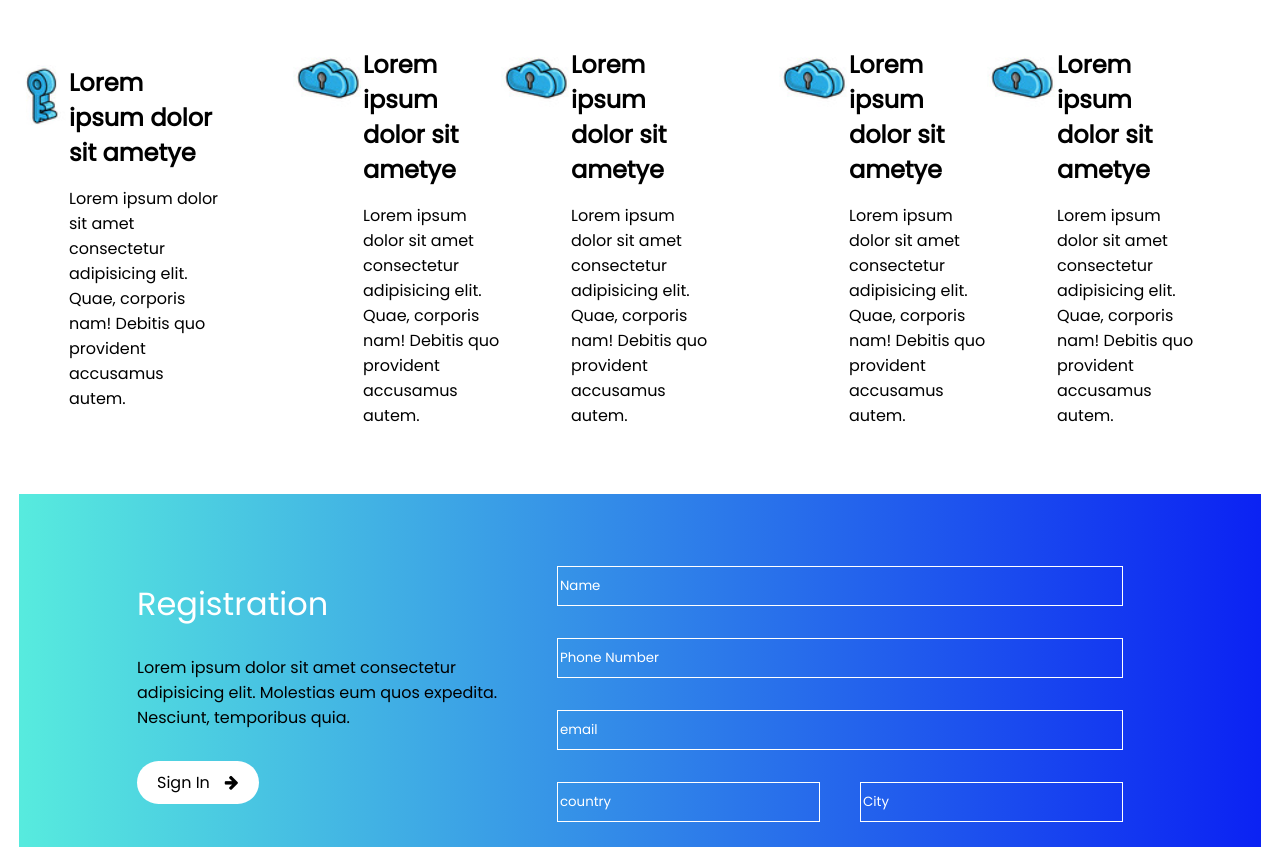
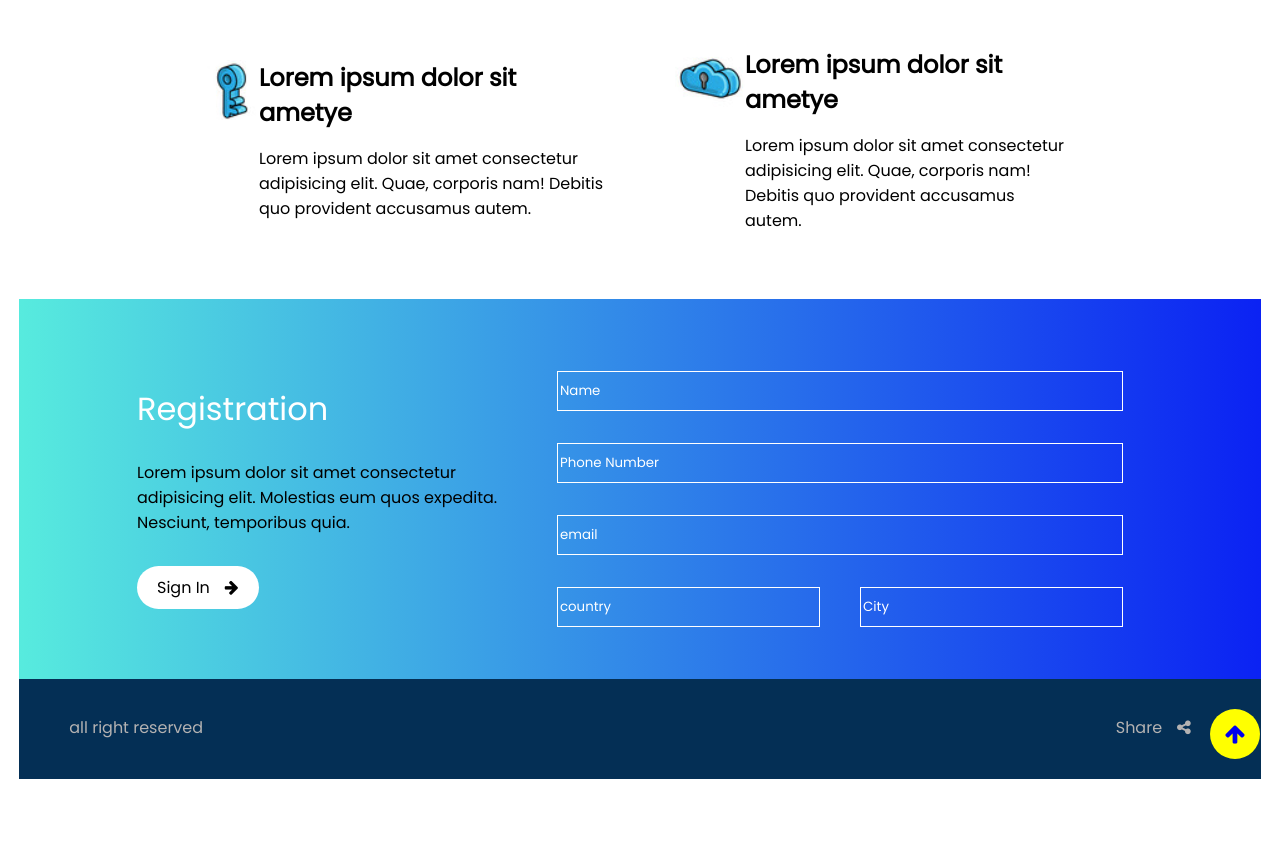
Before and after one commit to Zeeshan-Waince/000Webhost, a plain HTML site: page index.html in a window 1280 px wide. Shown: the part 1153-2000 px from the top of the page. After the commit the page ends 1932 px from the top, so only its background shows below. Drawn offline with Linux system fonts and the light colour scheme.

Commit message:
my third commit

```diff
--- a/index.html
+++ b/index.html
@@ -97,33 +97,6 @@
             <p>Lorem ipsum dolor sit amet consectetur adipisicing elit. Quae, corporis nam! Debitis quo provident accusamus autem.</p>
          </div>
       </div>
-      <div class="card">
-         <div class="card-img">
-            <img src="image/icon4.png" alt="">
-         </div>
-         <div class="card-detail">
-            <h2>Lorem ipsum dolor sit ametye</h2>
-            <p>Lorem ipsum dolor sit amet consectetur adipisicing elit. Quae, corporis nam! Debitis quo provident accusamus autem.</p>
-         </div>
-      </div>
-      <div class="card">
-         <div class="card-img">
-            <img src="image/icon4.png" alt="">
-         </div>
-         <div class="card-detail">
-            <h2>Lorem ipsum dolor sit ametye</h2>
-            <p>Lorem ipsum dolor sit amet consectetur adipisicing elit. Quae, corporis nam! Debitis quo provident accusamus autem.</p>
-         </div>
-      </div>
-      <div class="card">
-         <div class="card-img">
-            <img src="image/icon4.png" alt="">
-         </div>
-         <div class="card-detail">
-            <h2>Lorem ipsum dolor sit ametye</h2>
-            <p>Lorem ipsum dolor sit amet consectetur adipisicing elit. Quae, corporis nam! Debitis quo provident accusamus autem.</p>
-         </div>
-      </div>
    </div>
 </section>
 
```
